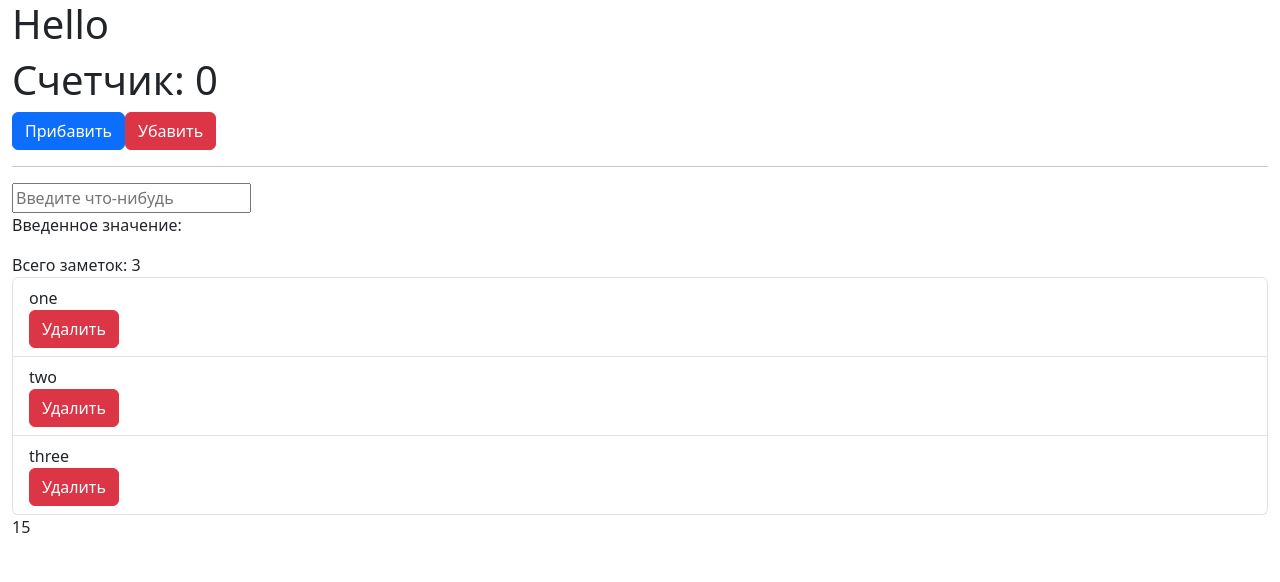
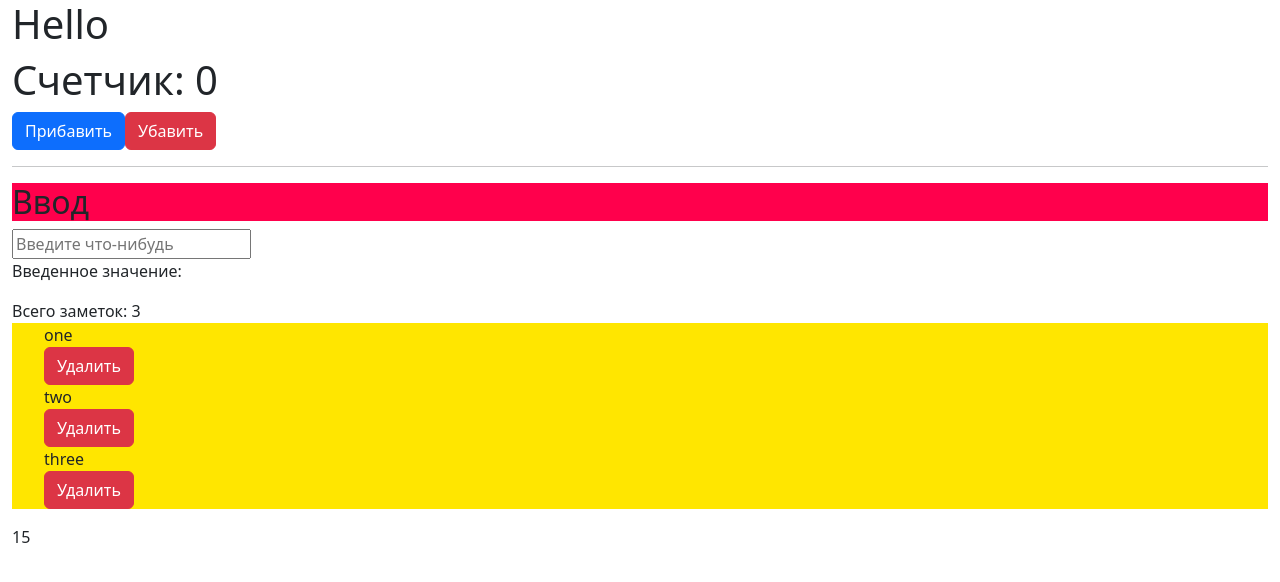
Before and after one commit to vitalay/vue-3, a Vue app in the folder vue-project/: page / in a window 1280 px wide. Shown: the top 582 px of the page. Built offline with nearby package versions, Linux system fonts and the light colour scheme.

Commit message:
работа со стилями динамически

```diff
--- a/vue-project/src/MyComponent.vue
+++ b/vue-project/src/MyComponent.vue
@@ -5,7 +5,7 @@
     <button class="btn btn-danger" @click="count--">Убавить</button>
 
     <hr />
-
+     <h2 v-bind:class="notes.length >5 ? 'first' : 'second'">Ввод</h2>
     <input
       type="text"
       :placeholder="clue"
@@ -32,8 +32,11 @@
           </li>
         </ul>
       </div>
-      <ul class="list-group" v-else-if="notes.length !== 0">
-        <li class="list-group-item" v-for="(note, index) in notes" :key="index">
+      <ul
+      v-bind:class="{yellow: true, green: notes.length > 5}"
+      v-else-if="notes.length !== 0"
+      >
+      <li v-bind:class="['list-group-item', 'yellow', {'green': notes.length > 5}]"  v-for="(note, index) in notes" :key="index">
           {{ note }}
           <br />
           <button class="btn btn-danger" v-on:click="deleteNote(index)">
@@ -83,4 +86,21 @@ export default {
 };
 </script>
 
-<style scoped></style>
+<style scoped>
+.first {
+  background: rgb(30, 255, 0);
+}
+.second {
+  background: rgb(255, 0, 76);
+}
+.yellow {
+  background: rgb(255, 230, 0);
+}
+.green {
+  background: rgb(43, 255, 0);
+}
+
+
+
+
+</style>
```
